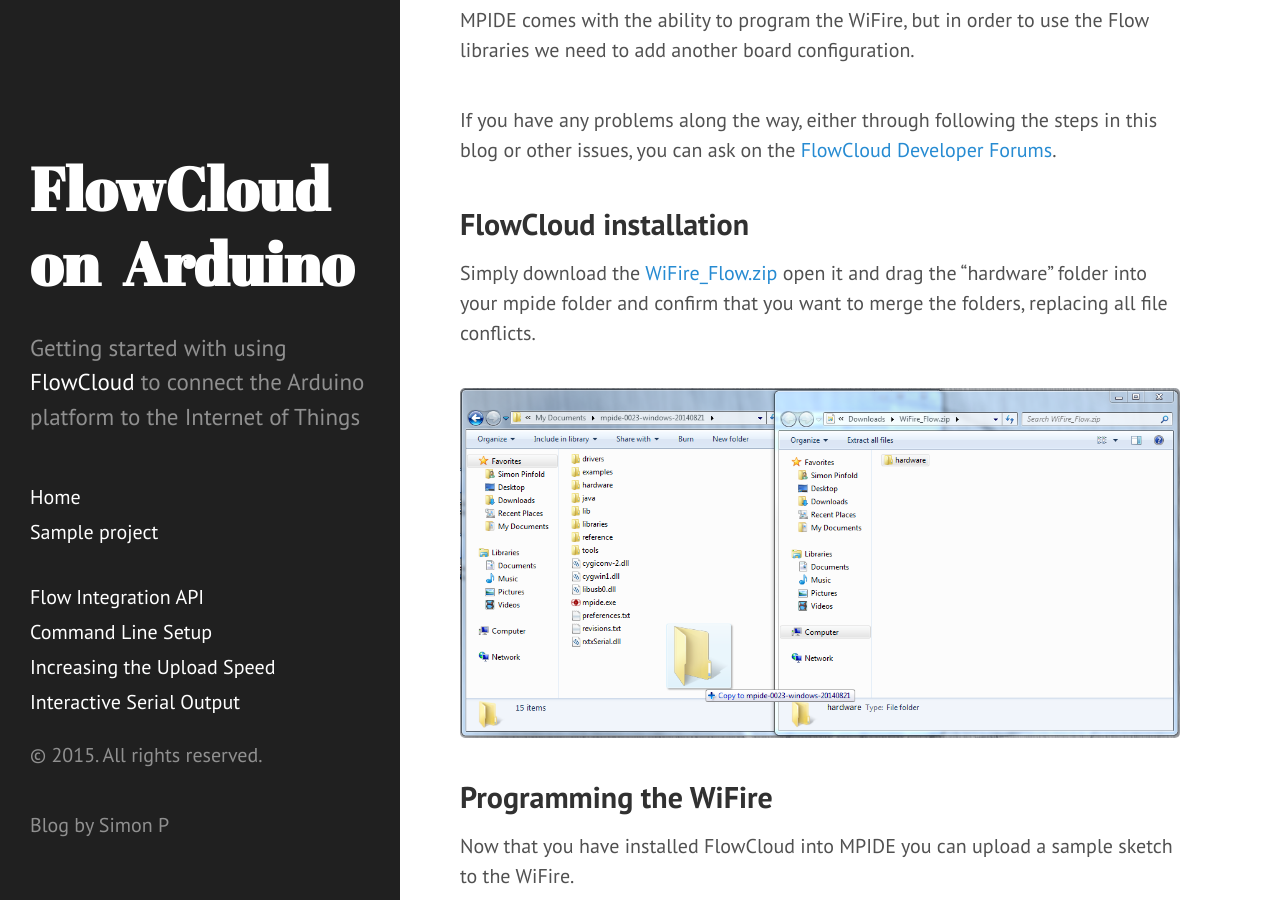
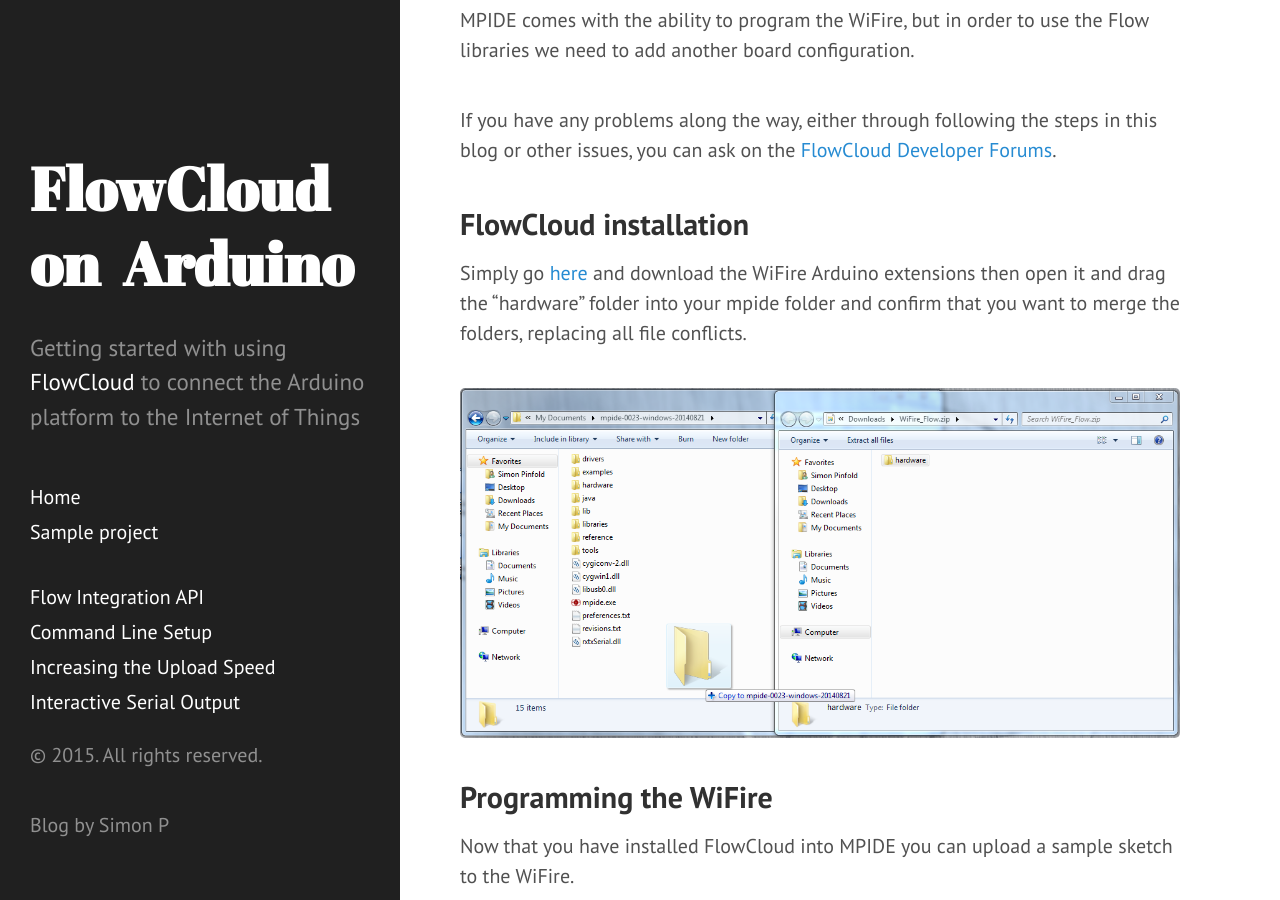
Before and after one commit to FlowCloud/flow-on-arduino, a Jekyll site: the page built from _posts/2015-02-27-002-configuration.md, in a window 1280 px wide and 900 px high, scrolled down 485 px. Built offline with Jekyll 4.4.1, drawn with Linux system fonts in a browser that asks for light colours; nearby versions of some CDN libraries; Markdown is read by kramdown in place of the engine named in the settings.

Commit message:
Fix broken links.

```diff
--- a/_posts/2015-02-27-002-configuration.md
+++ b/_posts/2015-02-27-002-configuration.md
@@ -15,7 +15,7 @@
 
 ## FlowCloud installation
 
-Simply download the [WiFire_Flow.zip]() open it and drag the "hardware" folder into your mpide folder and confirm that you want to merge the folders, replacing all file conflicts.
+Simply go [here](http://flow.imgtec.com/developers/develop/embedded/pic32mz-free-rtos/downloads) and download the WiFire Arduino extensions then open it and drag the "hardware" folder into your mpide folder and confirm that you want to merge the folders, replacing all file conflicts.
 
 ![MPIDE FlowCloud installation](/flow-on-arduino/images/MPIDE-flowcloud-install.png)
 
```
